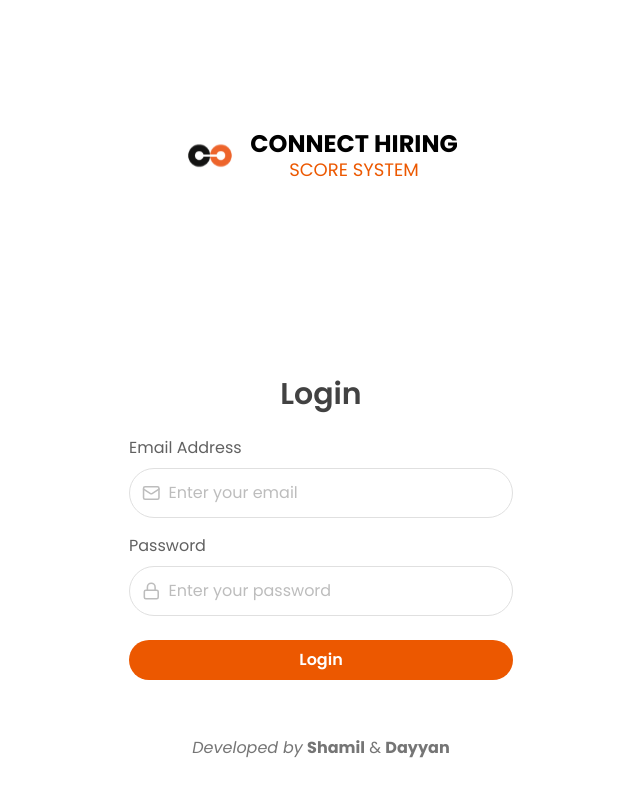
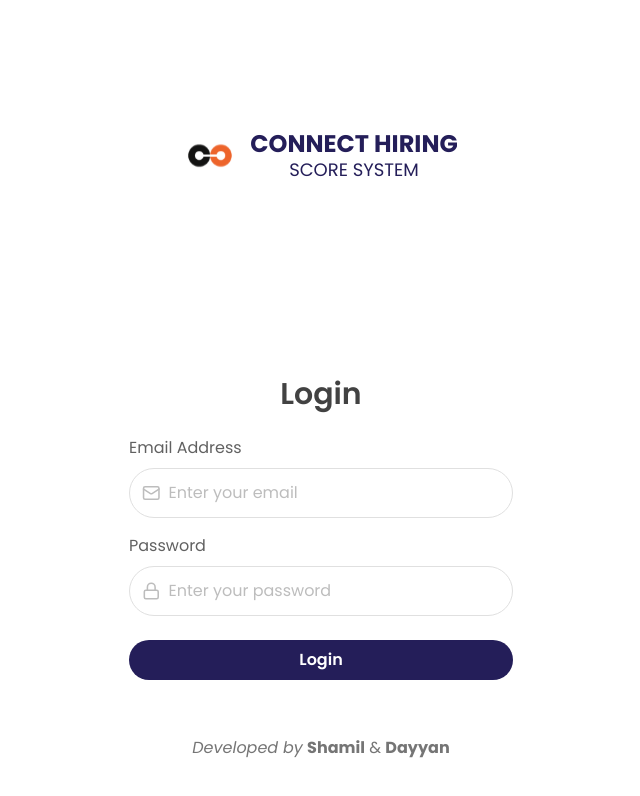
Before and after one commit to muhammedshamil8/Connect-Hiring-System, a React (Vite) app: page /login in a window 1280 px wide. Shown: the top 796 px of the page, without its empty margins (319-959 px from the left). Built offline with nearby package versions, Linux system fonts and the light colour scheme; no server answers.

Commit message:
fix: change primary color to enhance contrast

```diff
--- a/src/assets/styles/index.css
+++ b/src/assets/styles/index.css
@@ -17,10 +17,10 @@
     scroll-behavior: smooth;
 }
 .primary-text {
-    color: #EC5800;
+    color: #241E59;
 }
 .primary-bg {
-    background-color: #EC5800;
+    background-color: #241E59;
 }
 .secondary-text {
     color: #D4D2EC;
--- a/src/layout/AdminLayout.jsx
+++ b/src/layout/AdminLayout.jsx
@@ -38,7 +38,7 @@
       <div className='flex items-center justify-center gap-4'>
         <img src={Logo} className='w-10 h-10 sm:w-[50px] sm:h-[50px] rounded-full' alt='profile' />
         <div className='flex flex-col items-center justify-center w-fit '>
-          <h1 className='text-xl sm:text-2xl font-bold  text-black'>CONNECT HIRING</h1>
+          <h1 className='text-xl sm:text-2xl font-bold  primary-text'>CONNECT HIRING</h1>
           <h3 className='text-md sm:text-lg font-normal -mt-1 primary-text'>SCORE SYSTEM</h3>
         </div>
       </div>
--- a/src/pages/List/index.jsx
+++ b/src/pages/List/index.jsx
@@ -240,7 +240,7 @@
                     </div>
                     <div className='bg-white text-black font-semibold w-full grid grid-cols-5 p-4 md:px-8 rounded-2xl mb-4 border border-gray-400'>
                       <h1 className='col-span-2 text-left text-sm sm:text-md' >Offilne Event</h1>
-                      <h1 className='col-span-1 text-center text-sm sm:text-md'><span className="bg-yellow-700 text-white px-2 md:px-4 py-1 rounded-lg">Pending</span></h1>
+                      <h1 className='col-span-1 text-center text-sm sm:text-md'><span className="bg-orange-700 text-white px-2 md:px-4 py-1 rounded-lg">Pending</span></h1>
                       {/* {studentData.studentInfo?.SELECTION_CAMP_ATTENDED ? <span className="bg-green-500 text-white px-2 md:px-4 py-1 rounded-lg">Present</span> : <span className="bg-red-500 text-white px-2 md:px-4 py-1 rounded-lg">Absent</span>} */}
                       <h1 className='col-span-2 text-center text-sm sm:text-md'>Attendance</h1>
                     </div>
@@ -252,7 +252,7 @@
                     <div className='bg-white text-black font-semibold w-full grid grid-cols-5 p-4 md:px-8 rounded-2xl mb-4 border border-gray-400'>
                       <h1 className='col-span-2 text-left text-sm sm:text-md' >Task</h1>
                       <h1 className='col-span-1 text-center text-sm sm:text-md'> {studentData.TaskInfo?.Task_Role ? <>Role: {studentData.TaskInfo?.Task_Role}</> : <span className="text-gray-500">N/A</span>}</h1>
-                      <div className='col-span-2 text-center text-sm sm:text-md'>{studentData.TaskInfo?.Task_Link ? <span className="space-x-2">{studentData.TaskInfo?.extra_link ? <a target="_blank" href={studentData.TaskInfo?.extra_link} className="rounded-md px-4 text-white py-1 bg-blue-500">Extra</a> : ''}<a target="_blank" href={studentData.TaskInfo?.Task_Link} className="rounded-md px-4 text-white py-1 bg-blue-500">Open</a></span> : <span className="text-gray-500"> N/A</span>}</div>
+                      <div className='col-span-2 text-center text-sm sm:text-md'>{studentData.TaskInfo?.Task_Link ? <span className="space-x-2">{studentData.TaskInfo?.extra_link ? <a target="_blank" href={studentData.TaskInfo?.extra_link} className="rounded-md px-4 text-white py-1 bg-orange-500">Extra</a> : ''}<a target="_blank" href={studentData.TaskInfo?.Task_Link} className="rounded-md px-4 text-white py-1 bg-orange-500">Open</a></span> : <span className="text-gray-500"> N/A</span>}</div>
                     </div>
 
                     <div className='bg-[#241E59]/40 text-black font-semibold w-full grid grid-cols-5 p-4 md:px-8 rounded-2xl mt-4 mb-4 border border-gray-400'>
--- a/src/pages/Login/index.jsx
+++ b/src/pages/Login/index.jsx
@@ -57,7 +57,7 @@
                 <div className='flex items-center justify-center gap-4 mt-20 mb-20 sm:mb-48'>
                     <img src={Logo} className='w-10 h-10 sm:w-[50px] sm:h-[50px] rounded-full' alt='NSS Logo' />
                     <div className='flex flex-col items-center'>
-                        <h1 className='text-xl sm:text-2xl font-bold text-black'>CONNECT HIRING</h1>
+                        <h1 className='text-xl sm:text-2xl font-bold primary-text'>CONNECT HIRING</h1>
                         <h3 className='text-md sm:text-lg font-normal primary-text -mt-1'>SCORE SYSTEM</h3>
                     </div>
                 </div>
```
